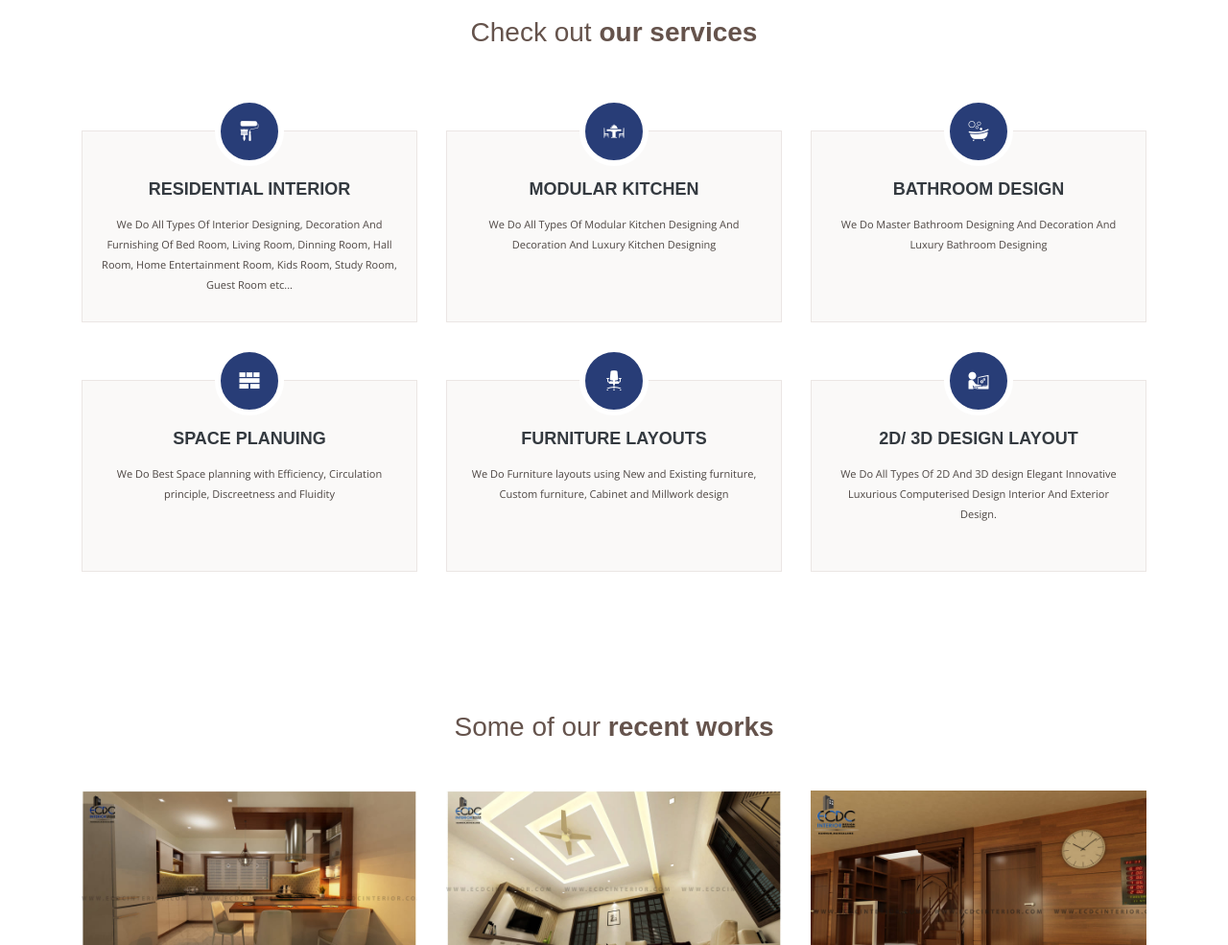
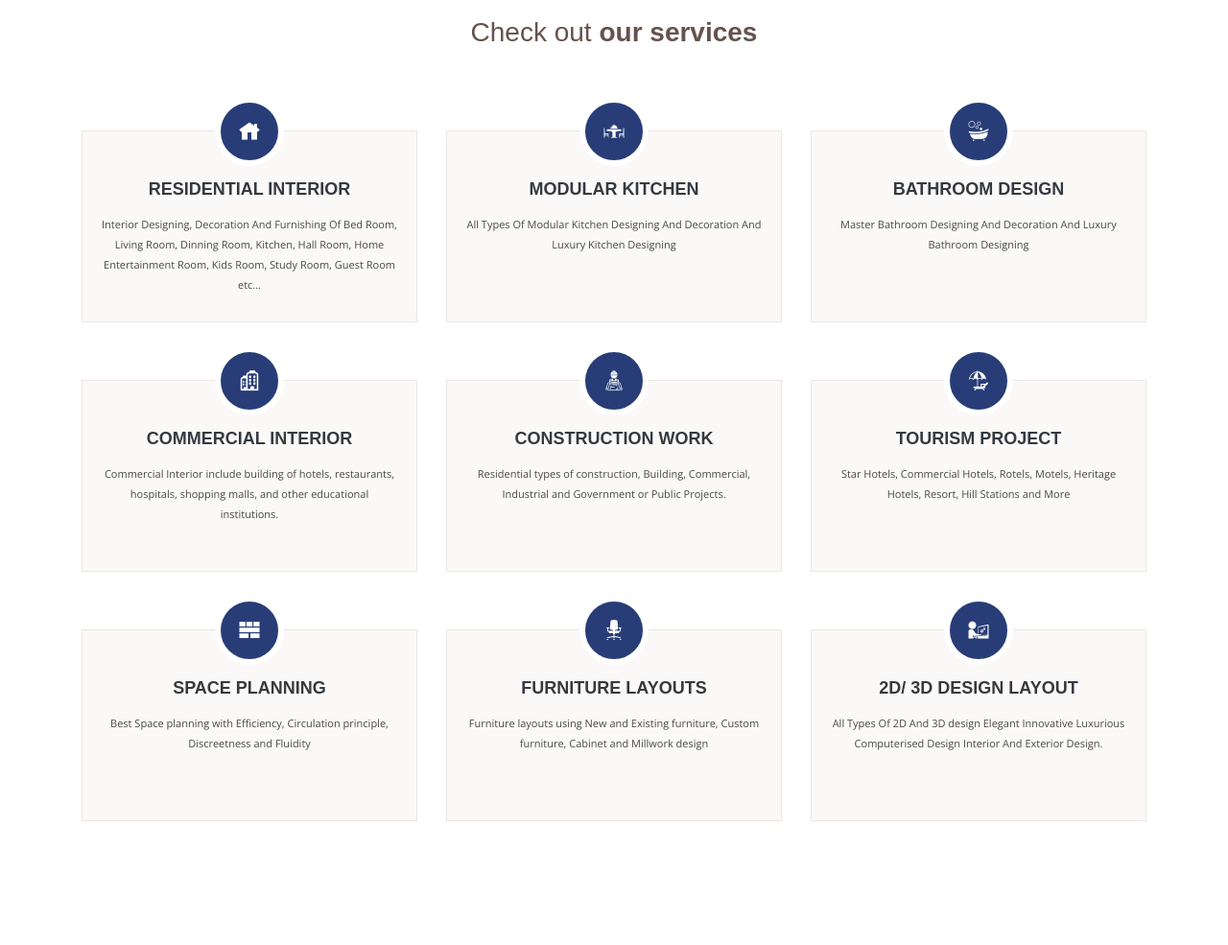
Before and after one commit to shafa909/aroomprod, a plain HTML site: page index.html in a window 1280 px wide. Shown: the part 900-1885 px from the top of the page at 96% size. Drawn offline with nearby package versions, Linux system fonts and the light colour scheme; a web font is replaced by a local one.

Commit message:
added more service in home page and service page

```diff
--- a/index.html
+++ b/index.html
@@ -137,44 +137,69 @@
         <div class="row">
           <div class="col-lg-4 col-md-6">
             <div class="icon-box" data-aos="fade-up">
-              <div class="icon"><i class="icofont-paint-brush"></i></div>
+              <div class="icon"><i class="icofont-home"></i></div>
               <h4 class="title"><a href="">Residential Interior</a></h4>
-              <p class="description">We Do All Types Of Interior Designing, Decoration And Furnishing Of Bed Room, Living Room, Dinning Room, Hall Room, Home Entertainment Room, Kids Room, Study Room, Guest Room etc...</p>
+              <p class="description">Interior Designing, Decoration And Furnishing Of Bed Room, Living Room, Dinning Room, Kitchen, Hall Room, Home Entertainment Room, Kids Room, Study Room, Guest Room etc...</p>
             </div>
           </div>
           <div class="col-lg-4 col-md-6">
             <div class="icon-box" data-aos="fade-up" data-aos-delay="100">
               <div class="icon"><i class="icofont-dining-table"></i></div>
               <h4 class="title"><a href="">Modular Kitchen</a></h4>
-              <p class="description">We Do All Types Of Modular Kitchen Designing And Decoration And Luxury Kitchen Designing</p>
+              <p class="description">All Types Of Modular Kitchen Designing And Decoration And Luxury Kitchen Designing</p>
             </div>
           </div>
           <div class="col-lg-4 col-md-6">
             <div class="icon-box" data-aos="fade-up" data-bathtub="200">
               <div class="icon"><i class="icofont-bathtub"></i></div>
               <h4 class="title"><a href="">Bathroom design</a></h4>
-              <p class="description">We Do Master Bathroom Designing And Decoration And Luxury Bathroom Designing</p>
+              <p class="description">Master Bathroom Designing And Decoration And Luxury Bathroom Designing</p>
             </div>
           </div>
+
+          <div class="col-lg-4 col-md-6">
+            <div class="icon-box" data-aos="fade-up">
+              <div class="icon"><i class="icofont-building-alt"></i></i></div>
+              <h4 class="title"><a href="">Commercial Interior</a></h4>
+              <p class="description">Commercial Interior include building of hotels, restaurants, hospitals, shopping malls, and other educational institutions.</p>
+            </div>
+          </div>
+
+          <div class="col-lg-4 col-md-6">
+            <div class="icon-box" data-aos="fade-up">
+              <div class="icon"><i class="icofont-architecture"></i></i></div>
+              <h4 class="title"><a href="">Construction Work</a></h4>
+              <p class="description">Residential types of construction, Building, Commercial, Industrial and Government or Public Projects.</p>
+            </div>
+          </div>
+
+          <div class="col-lg-4 col-md-6">
+            <div class="icon-box" data-aos="fade-up">
+              <div class="icon"><i class="icofont-beach"></i></i></div>
+              <h4 class="title"><a href="">Tourism Project</a></h4>
+              <p class="description">Star Hotels, Commercial Hotels, Rotels, Motels, Heritage Hotels, Resort, Hill Stations and More</p>
+            </div>
+          </div>
+
           <div class="col-lg-4 col-md-6">
             <div class="icon-box" data-aos="fade-up" data-aos-delay="200">
               <div class="icon"><i class="icofont-layout"></i></div>
-              <h4 class="title"><a href="">Space planuing</a></h4>
-              <p class="description">We Do Best Space planning with Efficiency, Circulation principle, Discreetness and Fluidity</p>
+              <h4 class="title"><a href="">Space planning</a></h4>
+              <p class="description">Best Space planning with Efficiency, Circulation principle, Discreetness and Fluidity</p>
             </div>
           </div>
           <div class="col-lg-4 col-md-6">
             <div class="icon-box" data-aos="fade-up" data-aos-delay="300">
               <div class="icon"><i class="icofont-chair"></i></div>
               <h4 class="title"><a href="">Furniture layouts</a></h4>
-              <p class="description">We Do Furniture layouts using New and Existing furniture, Custom furniture, Cabinet and Millwork design</p>
+              <p class="description">Furniture layouts using New and Existing furniture, Custom furniture, Cabinet and Millwork design</p>
             </div>
           </div>
           <div class="col-lg-4 col-md-6">
             <div class="icon-box" data-aos="fade-up" data-aos-delay="400">
               <div class="icon"><i class="icofont-architecture-alt"></i></div>
               <h4 class="title"><a href="">2D/ 3D Design Layout</a></h4>
-              <p class="description">We Do All Types Of 2D And 3D design Elegant Innovative Luxurious Computerised Design Interior And Exterior Design.</p>
+              <p class="description">All Types Of 2D And 3D design Elegant Innovative Luxurious Computerised Design Interior And Exterior Design.</p>
             </div>
           </div>
         </div>
```
Also changed, not shown: portfolio.html (+10 -8 lines), services.html (+24 -2 lines), assets/img/portfolio/m-8.jpg (renamed from assets/img/portfolio/o-14.jpg), 1 other file.
